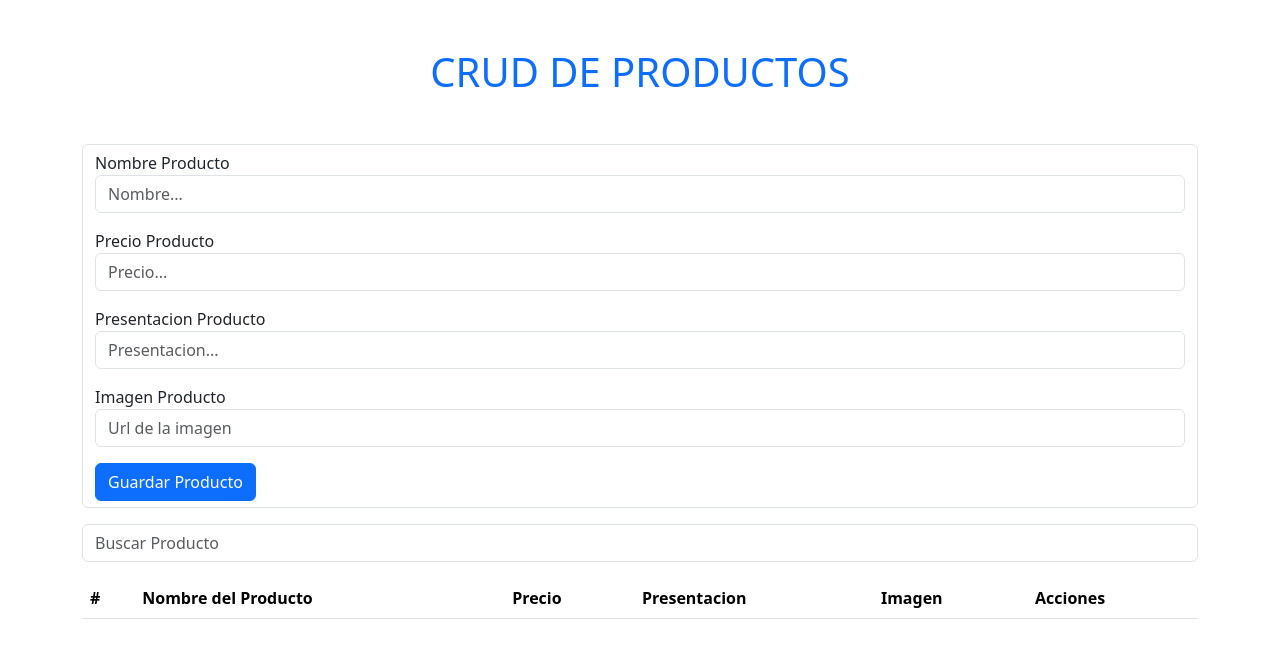
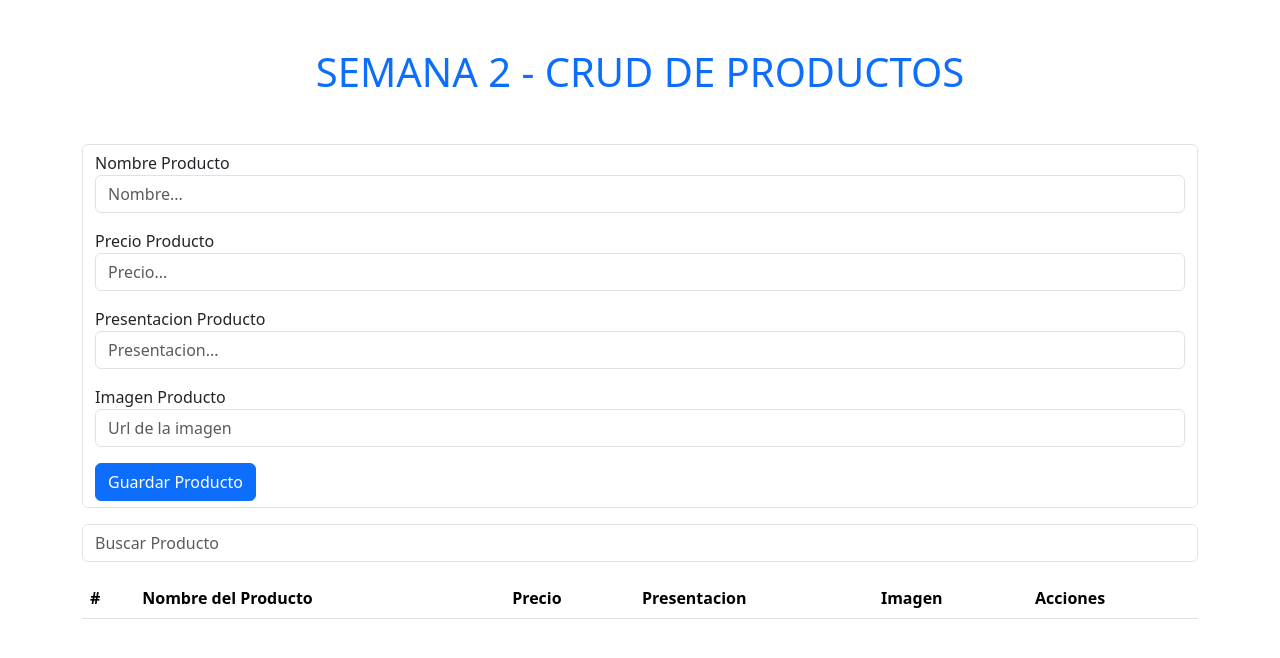
Before and after one commit to JoseMezaZ/crud, a plain HTML site: page index.html in a window 1280 px wide. Drawn offline with nearby package versions, Linux system fonts and the light colour scheme.

Commit message:
Update index.html

```diff
--- a/index.html
+++ b/index.html
@@ -8,7 +8,7 @@
 </head>
 <body>
     <!--======TITULO======-->
-    <h1 class="text-center my-5 text-primary">CRUD DE PRODUCTOS</h1>
+    <h1 class="text-center my-5 text-primary"> SEMANA 2 - CRUD DE PRODUCTOS</h1>
 
     <!--======FORMULARIO======-->
     <div class="container">
```
